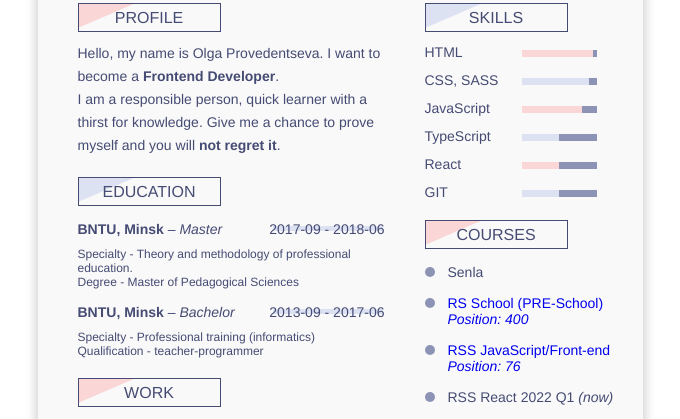
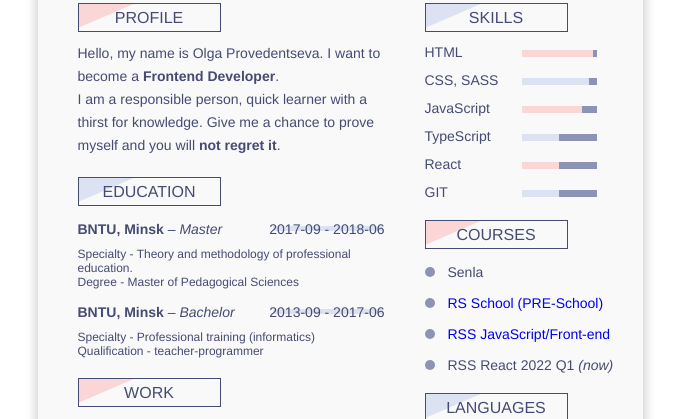
Before and after one commit to lost-fox/rsschool-cv, a plain HTML site: page index.html in a window 1280 px wide. Shown: the part 342-761 px from the top of the page, without its empty margins (300-980 px from the left). Drawn offline with nearby package versions, Linux system fonts and the light colour scheme.

Commit message:
fix: delete position

```diff
--- a/index.html
+++ b/index.html
@@ -315,11 +315,11 @@
                         </div>
                         <div class="courses-item flex">
                            <div class="courses-item__ring"></div>
-                           <a href="https://app.rs.school/certificate/s64p1n35" class="courses-item__info">RS School (PRE-School) <br><i>Position: 400</i></a>
+                           <a href="https://app.rs.school/certificate/s64p1n35" class="courses-item__info">RS School (PRE-School) </a>
                         </div>
                         <div class="courses-item flex">
                            <div class="courses-item__ring"></div>
-                           <a href="https://app.rs.school/certificate/hpx2f254" class="courses-item__info">RSS JavaScript/Front-end <br><i>Position: 76</i></a>
+                           <a href="https://app.rs.school/certificate/hpx2f254" class="courses-item__info">RSS JavaScript/Front-end </a>
                         </div>
                         <div class="courses-item flex">
                            <div class="courses-item__ring"></div>
```
